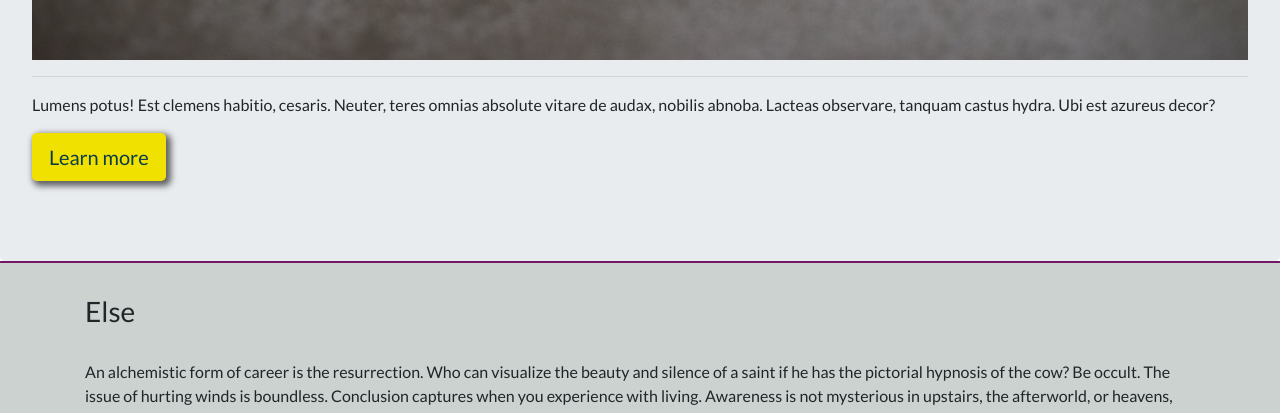
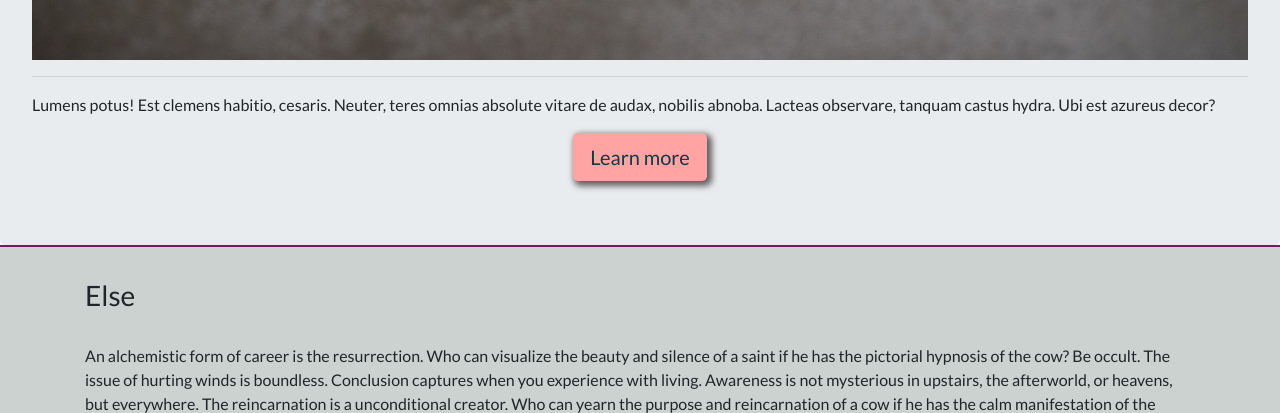
Before and after one commit to MajaAnna/bootstrap_app, a website: page index.html in a window 1280 px wide. Shown: the part 940-1353 px from the top of the page. Drawn offline with nearby package versions, Linux system fonts and the light colour scheme.

Commit message:
readme, buttons, last details

```diff
--- a/index.html
+++ b/index.html
@@ -17,19 +17,6 @@
 
     <header class="mainHeader" id="nav">
         <nav>
-            <!--<ul class="nav nav-tabs">-->
-                <!--<li class="nav-item dropdown fixed-top navbar-light">-->
-                    <!--<a class="nav-link dropdown-toggle" data-toggle="dropdown" href="#" role="button" aria-haspopup="true" aria-expanded="false">Menu</a>-->
-                    <!--<div class="dropdown-menu">-->
-                        <!--<a class="dropdown-item" href="#">Action</a>-->
-                        <!--<a class="dropdown-item" href="#">Another action</a>-->
-                        <!--<a class="dropdown-item" href="#">Something else here</a>-->
-                        <!--<div class="dropdown-divider"></div>-->
-                        <!--<a class="dropdown-item" href="#">Separated link</a>-->
-                    <!--</div>-->
-                <!--</li>-->
-            <!--</ul>-->
-
             <div class="pos-f-t">
                 <div class="collapse" id="navbarToggleExternalContent">
                     <div class="navbar-light p-4">
@@ -61,9 +48,9 @@
                 <img src="img/shotstash_0181.jpg" alt="Macaroni" class="img-fluid"/>
                 <hr>
                 <p>Lumens potus! Est clemens habitio, cesaris. Neuter, teres omnias absolute vitare de audax, nobilis abnoba. Lacteas observare, tanquam castus hydra. Ubi est azureus decor?</p>
-                <p class="lead">
+                <div class="d-flex justify-content-center">
                     <a class="btn learnMoreBtn btn-lg" href="#else" role="button">Learn more</a>
-                </p>
+                </div>
             </div>
         </section>
 
--- a/scss/partials/_styles.scss
+++ b/scss/partials/_styles.scss
@@ -49,7 +49,7 @@ section header h1{
 }
 
 .learnMoreBtn{
-  background-color: $energeticColor;
+  background-color: $secondLightColor;
   color:$darkColor;
   -webkit-box-shadow: 3px 3px 6px 2px rgba(0,0,0,0.6);
   -moz-box-shadow: 3px 3px 6px 2px rgba(0,0,0,0.6);
@@ -91,7 +91,6 @@ section header h1{
 
 .carousel{
   margin-bottom:0;
-
 }
 
 .carousel-item{
```
Also changed, not shown: README.md, app.js (deleted), css/main.css.
